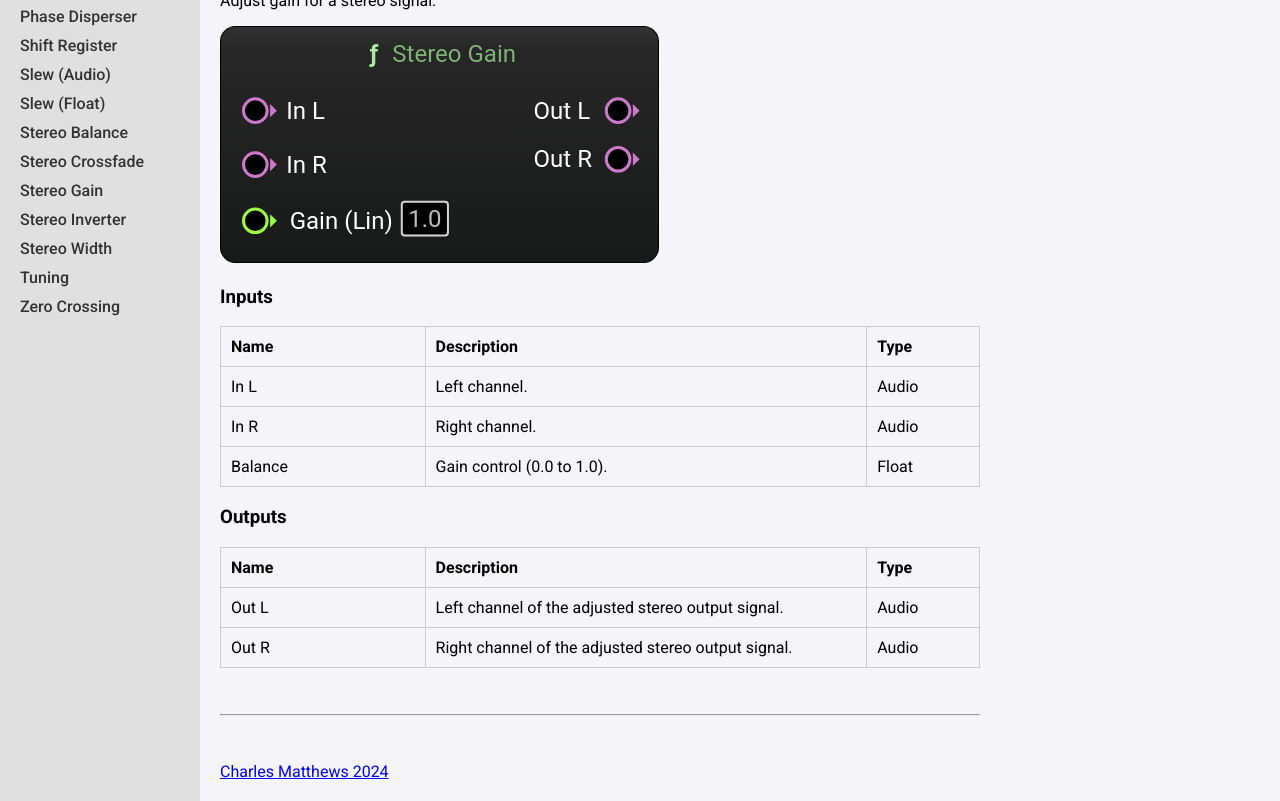
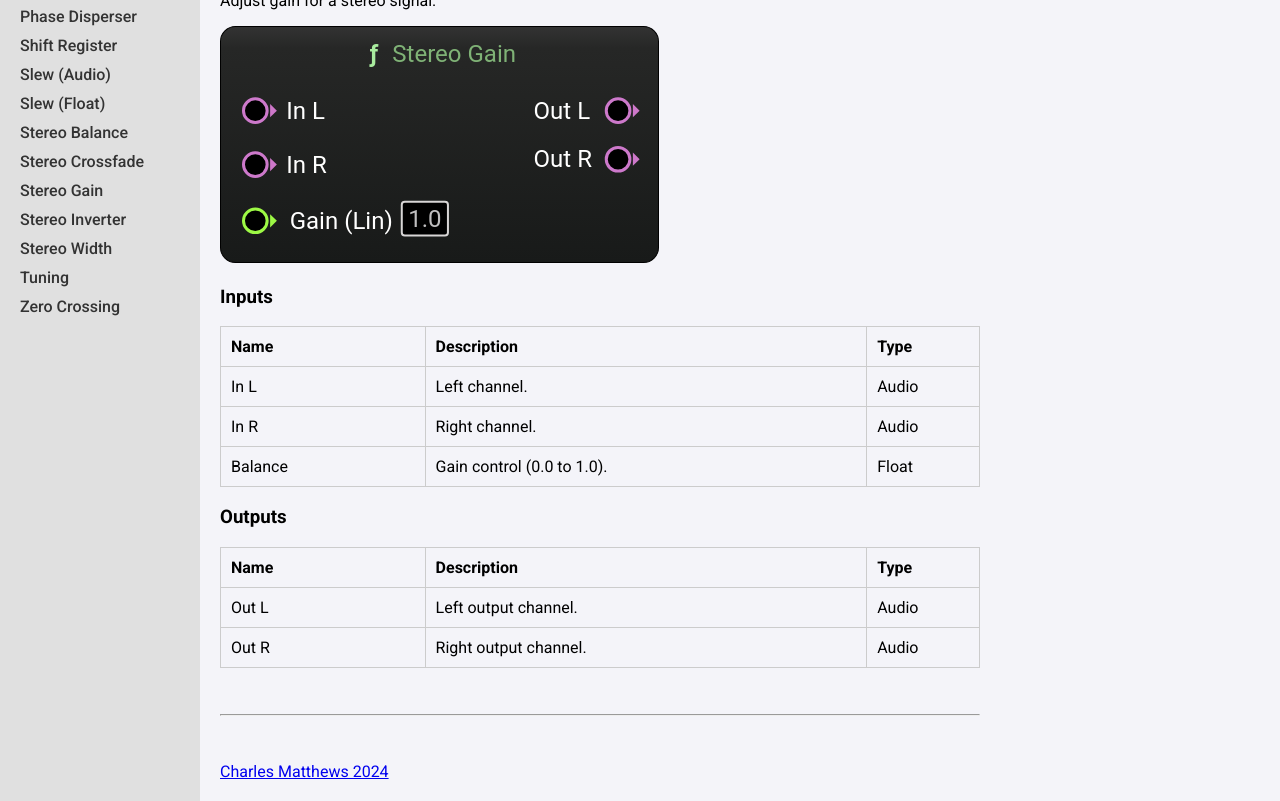
Before and after one commit to soorajprakash/Custom_MetaSoundNodes_SRJ, a plain HTML site: page docs/StereoGain.html in a window 1280 px wide. Shown: the part 236-1037 px from the top of the page. Drawn offline with Linux system fonts and the light colour scheme.

Commit message:
minor doc updates

```diff
--- a/docs/StereoGain.html
+++ b/docs/StereoGain.html
@@ -84,14 +84,14 @@
 
       <tr>
         <td>Out L</td>
-        <td>Left channel of the adjusted stereo output signal.</td>
+        <td>Left output channel.</td>
         <td>Audio</td>
       </tr>
 
 
       <tr>
         <td>Out R</td>
-        <td>Right channel of the adjusted stereo output signal.</td>
+        <td>Right output channel.</td>
         <td>Audio</td>
       </tr>
 
```
Also changed, not shown: docs/StereoCrossfade.html (+2 -2 lines), 1 other file.
